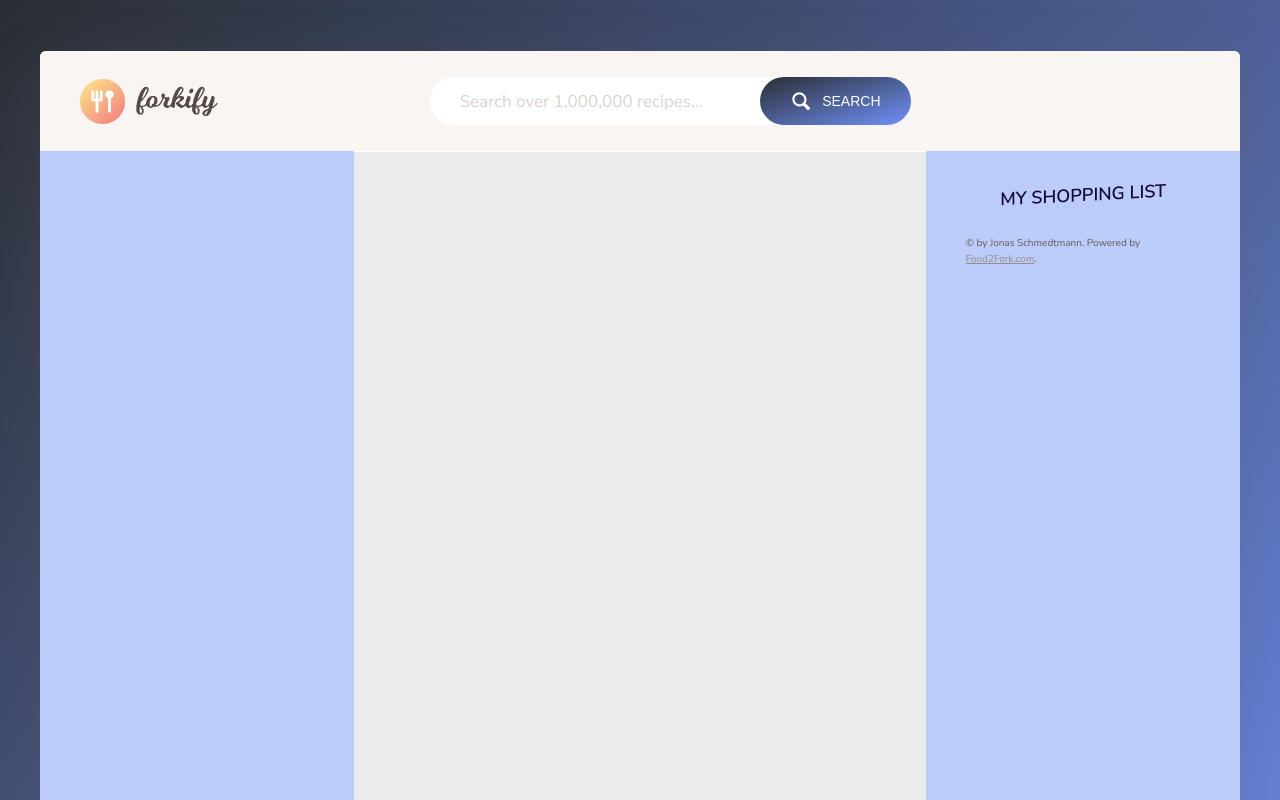
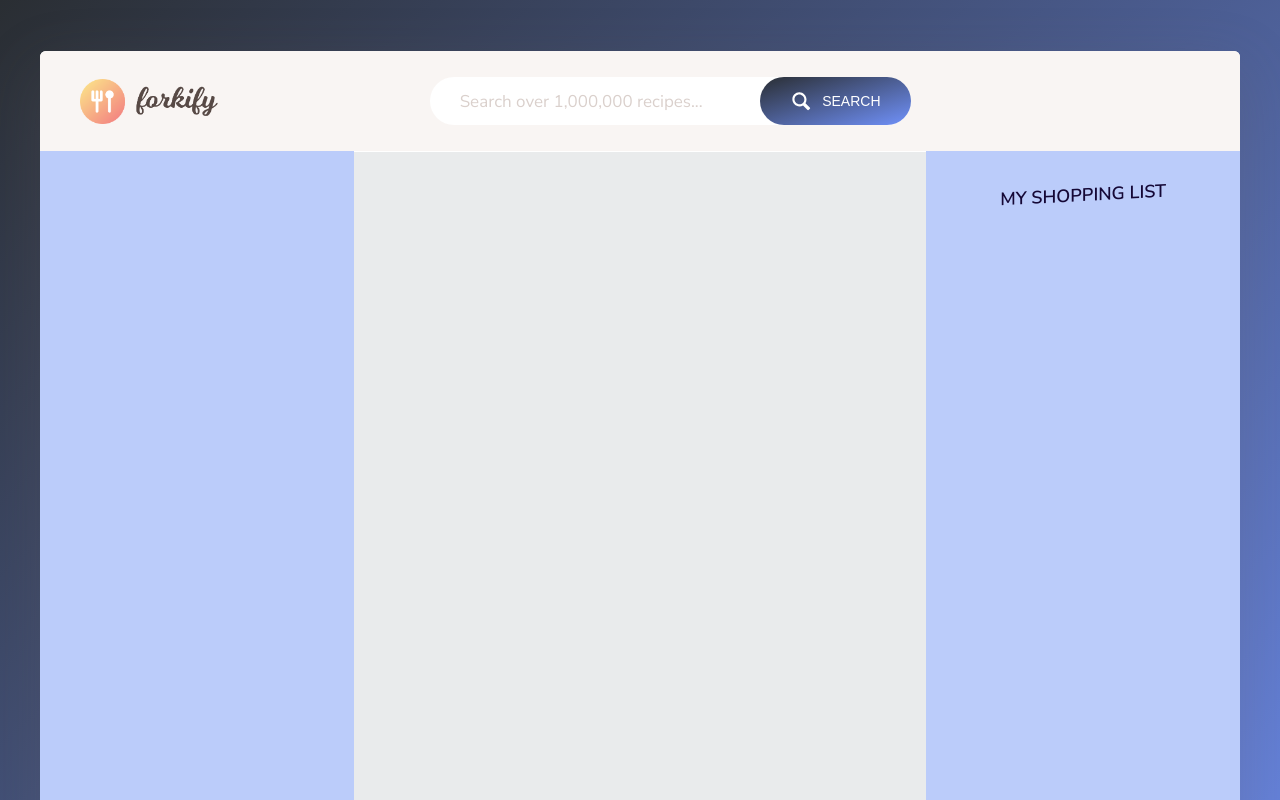
Before and after one commit to fsalviati/Recipes_Page, a plain HTML site: page index.html in a window 1280 px wide. Shown: the top 800 px of the page. Drawn offline with Linux system fonts and the light colour scheme.

Commit message:
Update index.html

```diff
--- a/index.html
+++ b/index.html
@@ -428,11 +428,6 @@
                 -->
             </ul>
 
-            <div class="copyright">
-                &copy; by Jonas Schmedtmann. Powered by
-                <a href="http://food2fork.com" target="_blank" class="link">Food2Fork.com</a>.
-            </div>
-
         </div>
     </div>
     <script src="js/bundle.js"></script>
```
